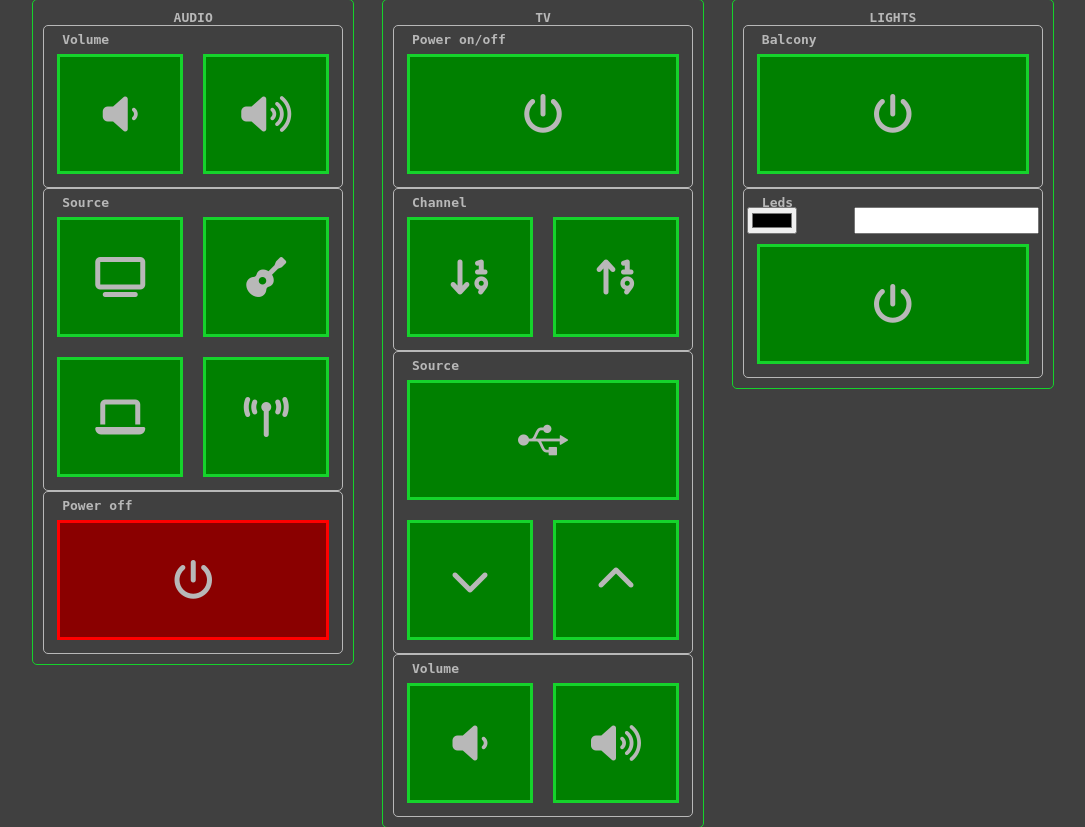
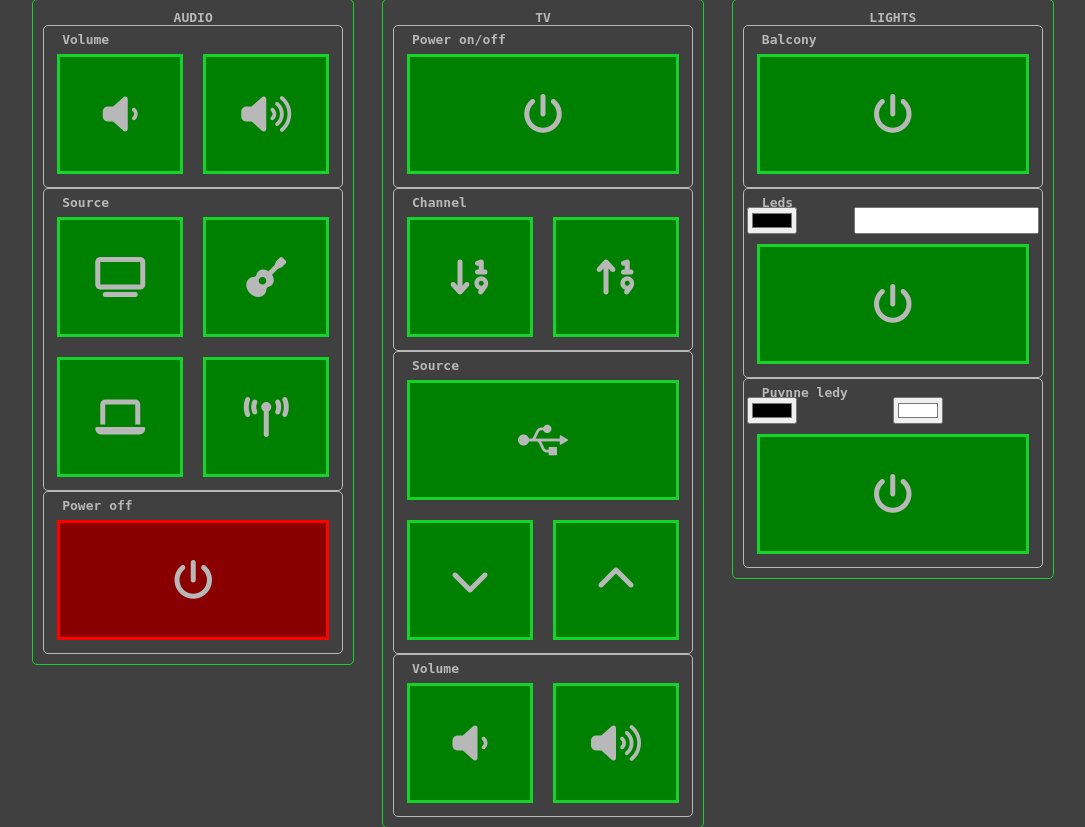
Before and after one commit to marcin93w/remote-control, a Django app: page / in a window 1280 px wide. Shown: the part 52-879 px from the top of the page, without its empty margins (97-1182 px from the left). Run offline with Django 3.2, Linux system fonts and the light colour scheme; some libraries are stand-ins or nearby versions.

Commit message:
swiatelka
dodana obsluga swiatelek na bierzaco

```diff
--- a/irremote/irremoteapp/templates/index.html
+++ b/irremote/irremoteapp/templates/index.html
@@ -182,6 +182,17 @@
             <div class="grid-table">
                 <input type="color" id="ledcolor" name="ledcolor" value="#000000">
                 <input type="number" id="number" name="number" />
+                <button class="btn center" onclick='turnOnLed1(this)'>
+                    <i id="lights-icon" class="fas icon fa-power-off"></i>
+                </button>
+            </div>
+
+        </div>
+        <div class="subsection">
+            <div class="description">Puynne ledy</div>
+            <div class="grid-table">
+                <input type="color" id="ledcolor1" name="ledcolor1" value="#000000">
+                <input type="color" id="ledcolor2" name="ledcolor2" value="#FFFFFF">
                 <button class="btn center" onclick='turnOnLeds(this)'>
                     <i id="lights-icon" class="fas icon fa-power-off"></i>
                 </button>
@@ -190,7 +201,7 @@
         </div>
     </div>
     <script>
-        function turnOnLights(button) {
+         function turnOnLampkli(button) {
             const loaderStyle = document.getElementById('lights-loader').style
             const iconStyle = document.getElementById('lights-icon').style
             loaderStyle.display = 'block'
@@ -206,16 +217,34 @@
         }
 
         function turnOnLeds(button) {
-            const color = document.getElementById('ledcolor').value
-            const number = document.getElementById('number').value
+            const color1 = document.getElementById('ledcolor1').value
+            const color2 = document.getElementById('ledcolor2').value
 
-            const r = parseInt(color.substr(1,2), 16)
-            const g = parseInt(color.substr(3,2), 16)
-            const b = parseInt(color.substr(5,2), 16)
+            let r1 = parseInt(color1.substr(1,2), 16)
+            let r2 = parseInt(color2.substr(1,2), 16)
+            let g1 = parseInt(color1.substr(3,2), 16)
+            let g2 = parseInt(color2.substr(3,2), 16)
+            let b1 = parseInt(color1.substr(5,2), 16)
+            let b2 = parseInt(color2.substr(5,2), 16)
+            let r = r1
+            let g = g1
+            let b = b1
+            let chr = (r1 - r2) / 120
+            let chg = (g1 - g2) / 120
+            let chb = (b1 - b2) / 120
+            for (let i = 120 ; i > 0; i--)
+            {
+                r = Math.round (r-chr)
+                g = Math.round (g-chg)
+                b = Math.round (b-chb)
 
-            for (let i=0; i<number && i <30; i++)
-                fetch(`led?id=${i}&r=${r}&g=${g}&b=${b}`)
-        }
+console.log(`r: ${r1} g: ${g1} b: ${b1}`)
+
+console.log(`r: ${r} g: ${g} b: ${b}`)
+
+        }}
+
+
     </script>
 </body>
 </html>
```
